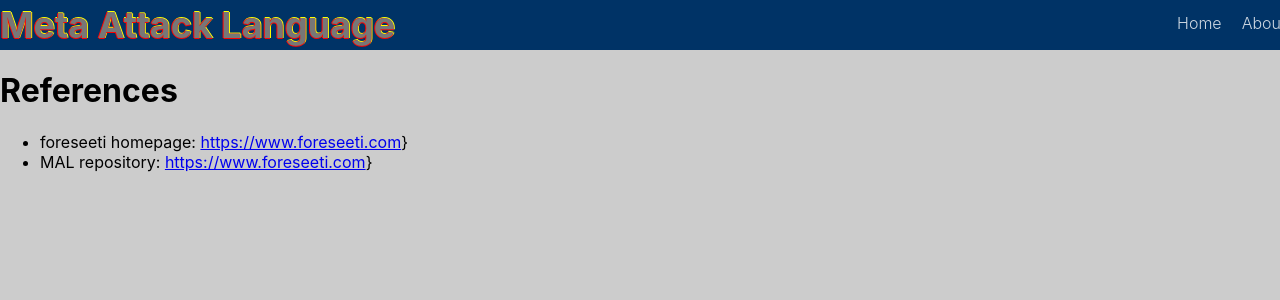
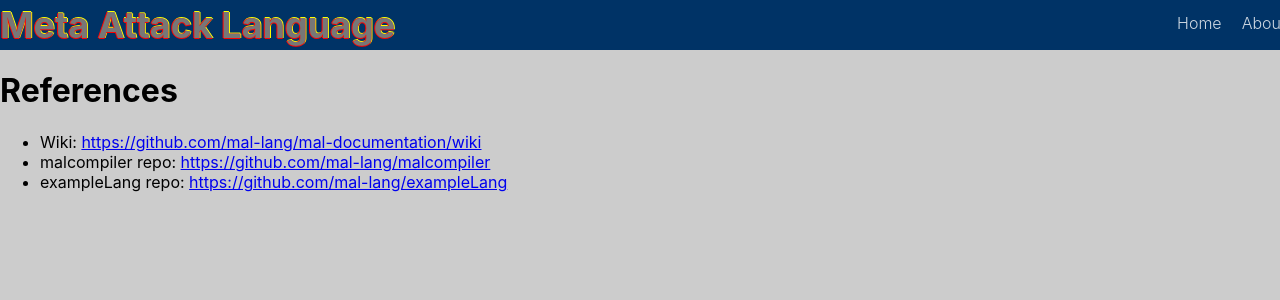
Before and after one commit to mal-lang/mal-lang.github.io, a React (Create React App) app: page /references in a window 1280 px wide. Shown: the top 300 px of the page. Built offline with nearby package versions, Linux system fonts and the light colour scheme.

Commit message:
Update links

```diff
--- a/src/views/home.js
+++ b/src/views/home.js
@@ -4,7 +4,6 @@ export default () => {
   return (
     <div>
       <h1>Welcome to Meta Attack Language</h1>
-      <img src="https://www.zone-films.stream/uploads/posts/2018-08/1534072218_snkqksf.jpg" />
     </div>
   );
 }
--- a/src/views/references.js
+++ b/src/views/references.js
@@ -2,12 +2,16 @@ import React from "react";
 
 const links = [
   {
-    link: 'https://www.foreseeti.com',
-    name: 'foreseeti homepage',
+    link: 'https://github.com/mal-lang/mal-documentation/wiki',
+    name: 'Wiki',
   },
   {
-    link: 'https://www.foreseeti.com',
-    name: 'MAL repository',
+    link: 'https://github.com/mal-lang/malcompiler',
+    name: 'malcompiler repo',
+  },
+  {
+    link: 'https://github.com/mal-lang/exampleLang',
+    name: 'exampleLang repo',
   }
 ]
 
@@ -16,7 +20,6 @@ const LinkItem = ({ name, link }) => (
     <span>
       {`${name}: `}
       <a href={link} target="_blank" rel="noopener noreferrer">{link}</a>
-      }
     </span>
   </li>
 );
```
